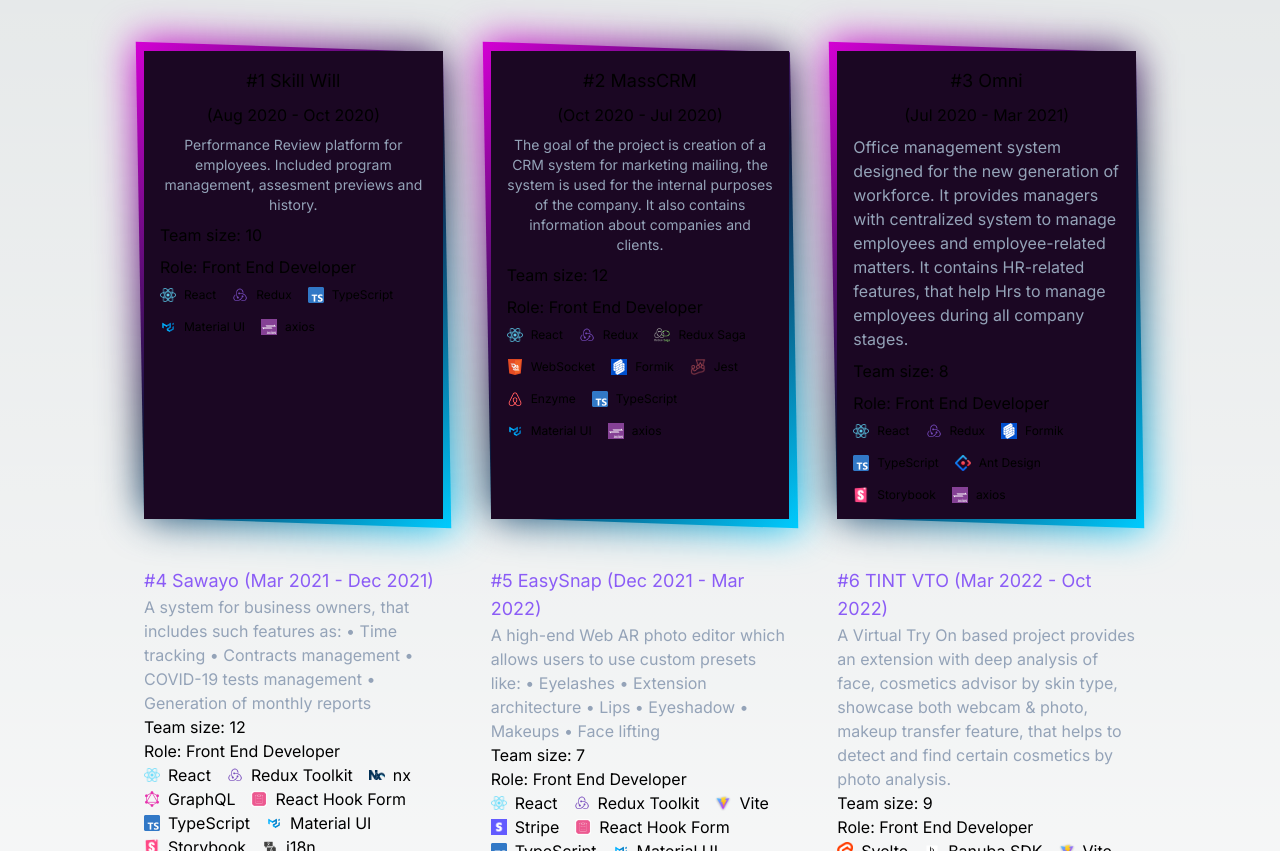
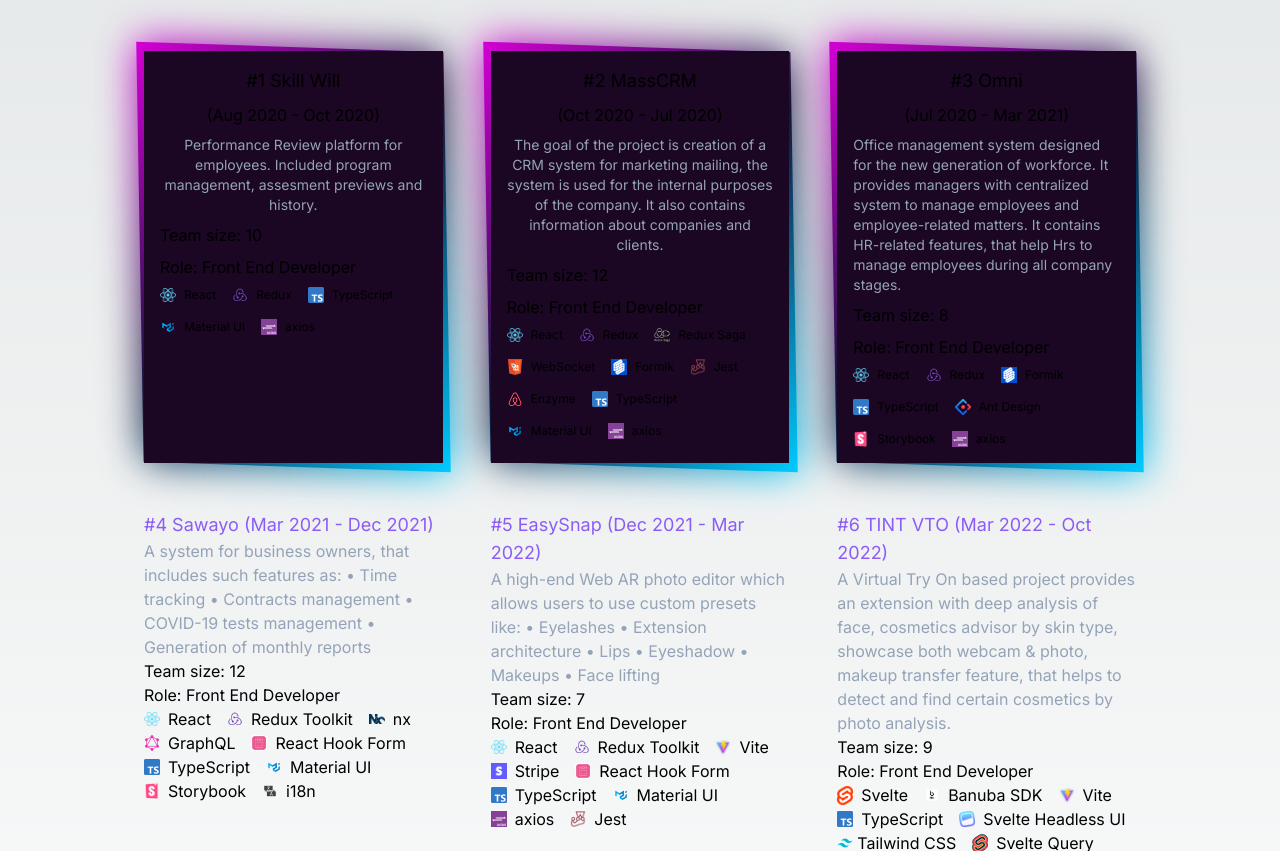
Before and after one commit to kobuqa/kobuqa.github.io, a Next.js app: page / in a window 1280 px wide. Shown: the part 920-1771 px from the top of the page. Built offline with nearby package versions, Linux system fonts and the light colour scheme.

Commit message:
fix: fontsize for 3rd card

```diff
--- a/src/app/page.tsx
+++ b/src/app/page.tsx
@@ -268,7 +268,7 @@ export default function Home() {
             <div className="z-[10] bg-primary h-full w-full flex flex-col p-4 gap-2">
               <span className="text-lg text-center">#3 Omni</span>
               <span className="text-center">(Jul 2020 - Mar 2021)</span>
-              <span className="text-md text-slate-400">
+              <span className="text-sm text-slate-400">
                 Office management system designed for the new generation of
                 workforce. It provides managers with centralized system to
                 manage employees and employee-related matters. It contains
```
